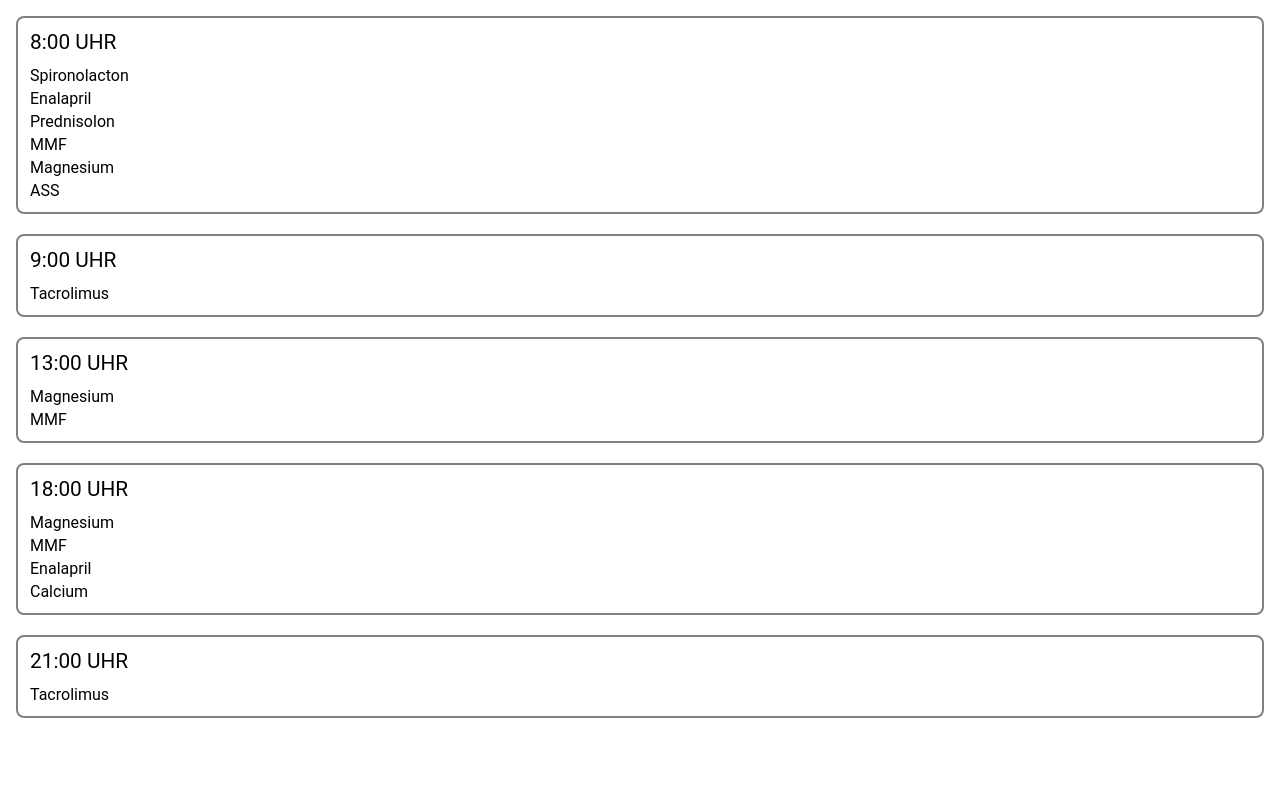
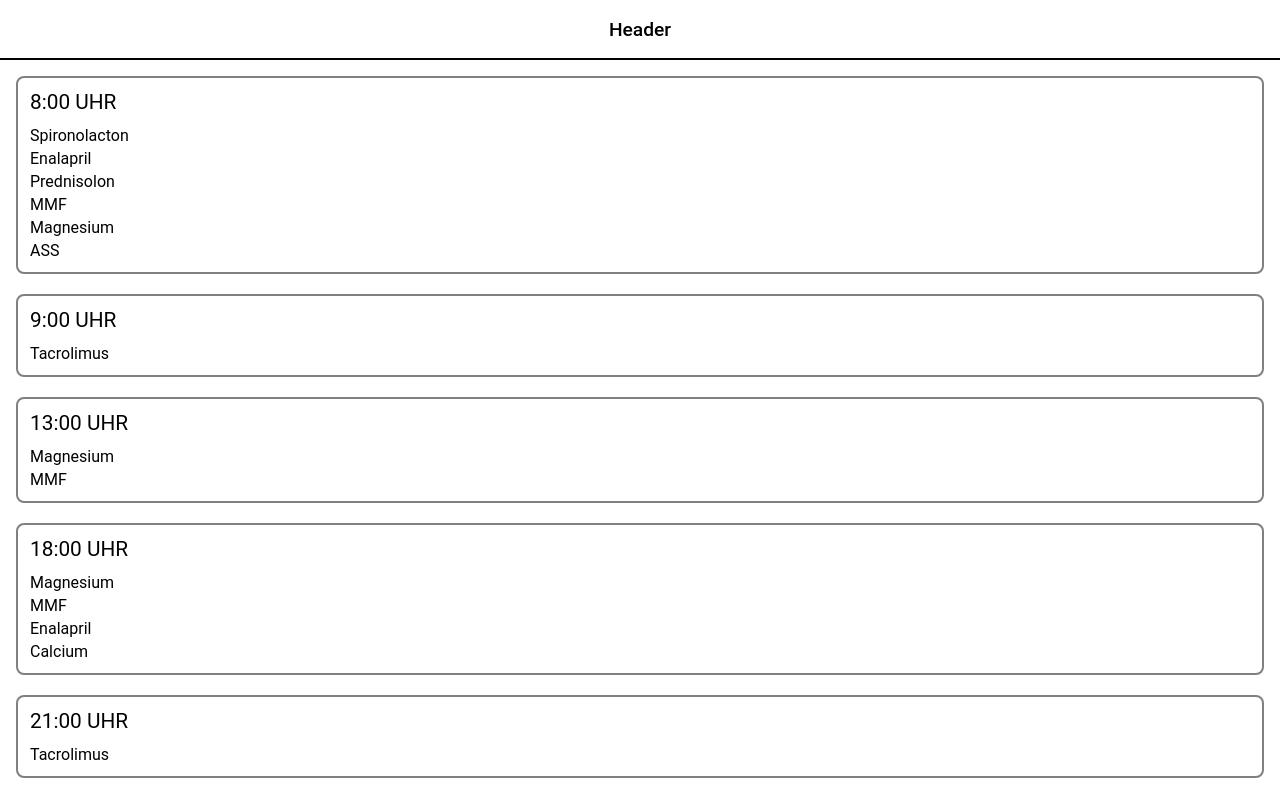
Before and after one commit to anniviz/capstone-project, a React (Create React App) app: page / in a window 1280 px wide. Built offline with nearby package versions, Linux system fonts and the light colour scheme.

Commit message:
Add Header to App

```diff
--- a/src/App.js
+++ b/src/App.js
@@ -1,5 +1,6 @@
 import React from 'react'
 import styled from 'styled-components'
+import Header from './Components/Header'
 import MedicationGroup from './Components/MedicationGroup'
 
 export default function App() {
@@ -39,17 +40,27 @@ export default function App() {
   ]
 
   return (
-    <Flexbox>
-      {medication.map(({ id, time, meds }) => (
-        <MedicationGroup key={id} time={time} meds={meds} />
-      ))}
-    </Flexbox>
+    <Grid>
+      <Header>Header</Header>
+      <Flexbox>
+        {medication.map(({ id, time, meds }) => (
+          <MedicationGroup key={id} time={time} meds={meds} />
+        ))}
+      </Flexbox>
+    </Grid>
   )
 }
+
+const Grid = styled.div`
+  height: 100vh;
+  display: grid;
+  grid-template-rows: 60px 1fr;
+`
 
 const Flexbox = styled.div`
   display: flex;
   flex-direction: column;
   gap: 20px;
   padding: 16px;
+  overflow-y: auto;
 `
```
